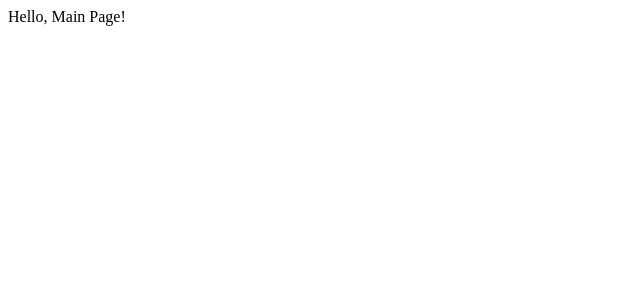
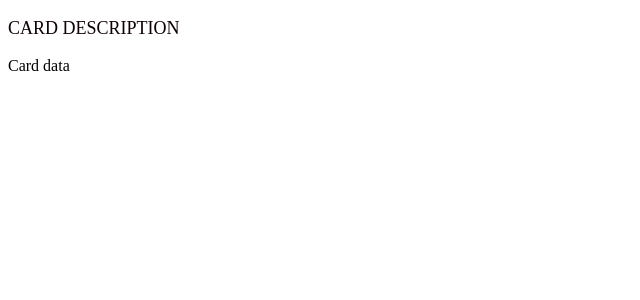
Before and after one commit to s0xzwasd/ip-info, a React app: page / in a window 1280 px wide. Shown: the top 300 px of the page, without its empty margins (0-640 px from the left). Built offline with nearby package versions, Linux system fonts and the light colour scheme.

Commit message:
feat: add basic component structure (#9)

```diff
--- a/package.json
+++ b/package.json
@@ -30,6 +30,7 @@
   "homepage": "https://github.com/s0xzwasd/ip-info#readme",
   "dependencies": {
     "eslint": "^6.8.0",
+    "prop-types": "^15.7.2",
     "react": "^16.13.1",
     "react-dom": "^16.13.1",
     "react-redux": "^7.2.0",
--- a/src/Layouts/Mainpage.tsx
+++ b/src/Layouts/Mainpage.tsx
@@ -1,5 +1,6 @@
 import React from 'react';
+import Card from '../components/Card/Card';
 
-const Mainpage = () => <div>Hello, Main Page!</div>;
+const Mainpage = () => <Card description="Card description" data="Card data" />;
 
 export default Mainpage;
--- /dev/null
+++ b/src/components/Card/Card.tsx
@@ -0,0 +1,23 @@
+import React from 'react';
+import PropTypes from 'prop-types';
+import Description from '../Description/Description';
+import CardWrapper from '../CardWrapper/CardWrapper';
+
+type Props = {
+  description: string;
+  data: JSX.Element | string;
+};
+
+const Card: React.FC<Props> = ({ description, data }) => (
+  <section>
+    <Description>{description}</Description>
+    <CardWrapper>{data}</CardWrapper>
+  </section>
+);
+
+Card.propTypes = {
+  description: PropTypes.string.isRequired,
+  data: PropTypes.oneOfType([PropTypes.element, PropTypes.string]).isRequired,
+};
+
+export default Card;
--- /dev/null
+++ b/src/components/CardWrapper/CardWrapper.tsx
@@ -0,0 +1,17 @@
+import React from 'react';
+import PropTypes from 'prop-types';
+import styles from './CardWrapper.less';
+
+type Props = {
+  children: JSX.Element | string;
+};
+
+const CardWrapper: React.FC<Props> = ({ children }) => (
+  <div className={styles.wrapper}>{children}</div>
+);
+
+CardWrapper.propTypes = {
+  children: PropTypes.oneOfType([PropTypes.element, PropTypes.string]).isRequired,
+};
+
+export default CardWrapper;
--- /dev/null
+++ b/src/components/Description/Description.less
@@ -0,0 +1,5 @@
+.description {
+  font-size: 18px;
+  color: #0d0106;
+  text-transform: uppercase;
+}
--- /dev/null
+++ b/src/components/Description/Description.tsx
@@ -0,0 +1,17 @@
+import React from 'react';
+import PropTypes from 'prop-types';
+import styles from './Description.less';
+
+type Props = {
+  children: string;
+};
+
+const Description: React.FC<Props> = ({ children }) => (
+  <p className={styles.description}>{children}</p>
+);
+
+Description.propTypes = {
+  children: PropTypes.string.isRequired,
+};
+
+export default Description;
--- /dev/null
+++ b/src/externals.d.ts
@@ -0,0 +1,4 @@
+declare module '*.less' {
+  const resource: { [key: string]: string };
+  export = resource;
+}
--- a/tsconfig.json
+++ b/tsconfig.json
@@ -8,5 +8,6 @@
     "target": "es6",
     "jsx": "react",
     "allowJs": true
-  }
+  },
+  "includes": ["./src/externals.d.ts"]
 }
```
Also changed, not shown: .prettierrc.js, src/components/Card/Card.less (added), src/components/CardWrapper/CardWrapper.less (added).
